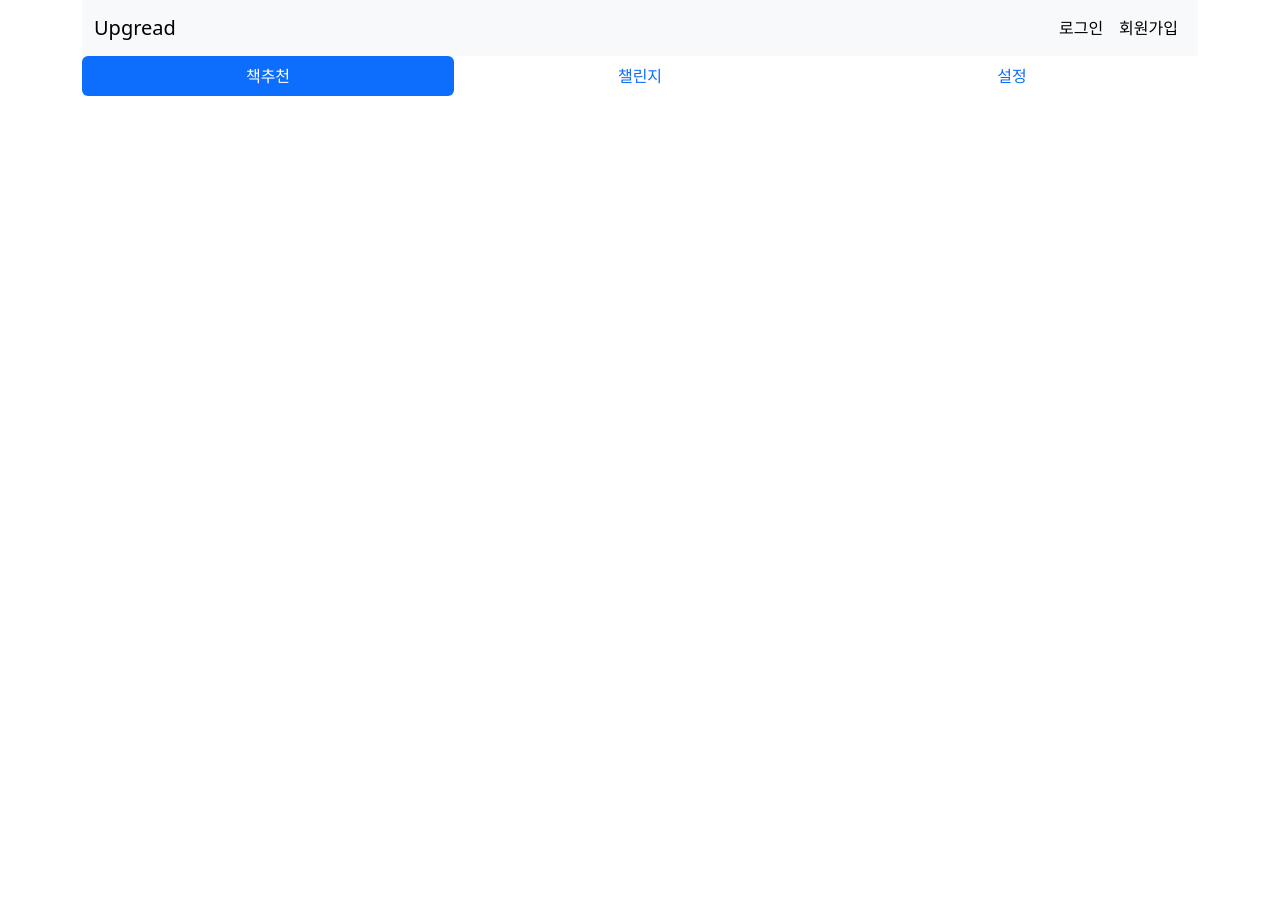
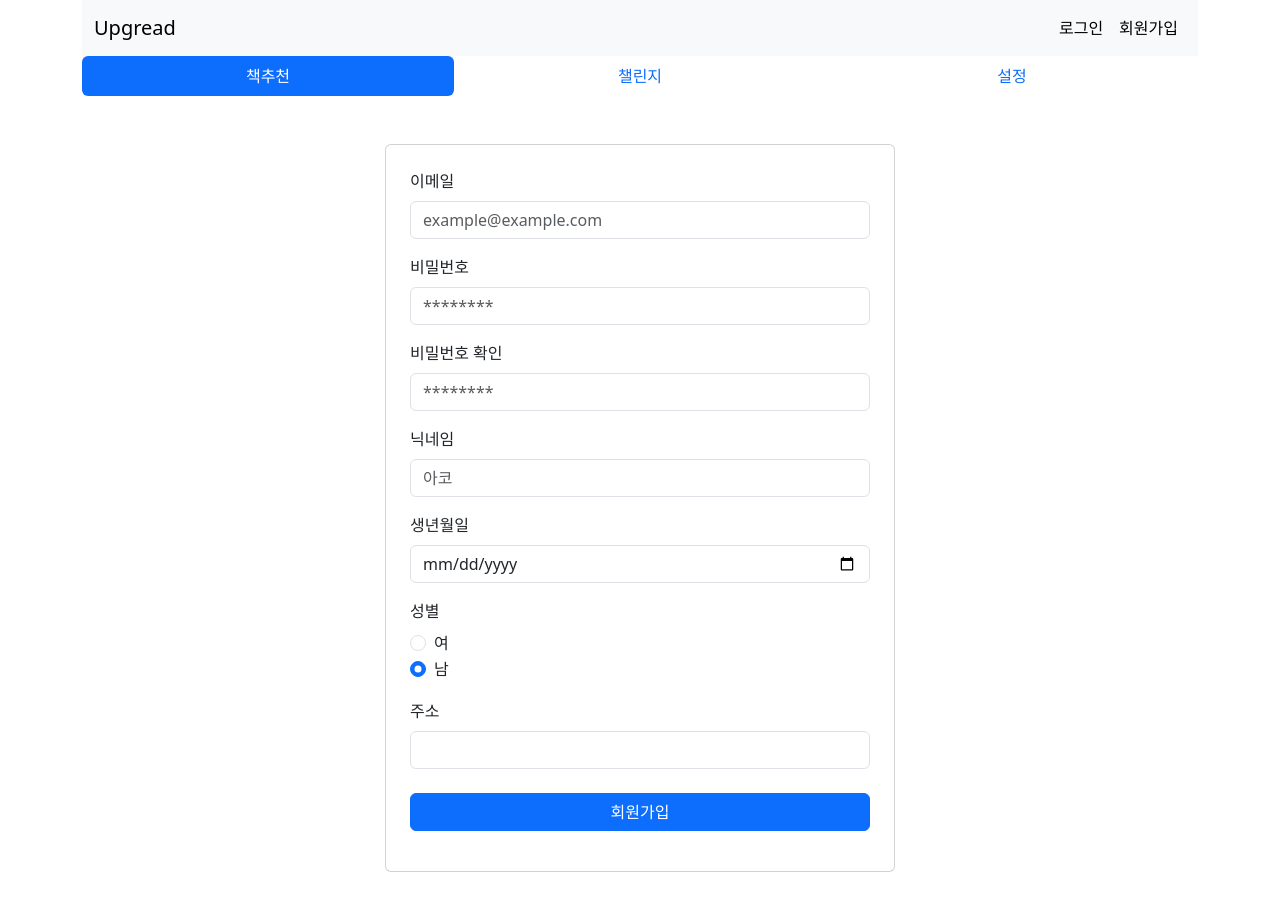
Before and after one commit to forever0801/upgread, a Vue app in the folder frontend/: page /join in a window 1280 px wide. Shown: the top 910 px of the page. Before the commit the page ends 800 px from the top, so only its background shows below. Built offline with nearby package versions, Linux system fonts and the light colour scheme.

Commit message:
feat: 회원강가입 페이지

```diff
--- a/frontend/src/router/index.js
+++ b/frontend/src/router/index.js
@@ -1,6 +1,7 @@
 import { createMemoryHistory, createRouter, createWebHistory } from 'vue-router';
 import HomeView from '@/views/HomeView.vue';
 import LoginView from '@/views/LoginView.vue';
+import JoinView from '@/views/JoinView.vue';
 
 const router = createRouter({
   history: createWebHistory(),
@@ -14,6 +15,11 @@ const router = createRouter({
       path: "/login",
       name: "login",
       component: LoginView
+    },
+    {
+      path: "/join",
+      name: "join",
+      component: JoinView
     }
   ]
 })
--- /dev/null
+++ b/frontend/src/views/JoinView.vue
@@ -0,0 +1,56 @@
+<template>
+  <div class="d-flex flex-column justify-content-center align-items-center p-5">
+    <div class="card w-50 p-4">
+      <div class="mb-3">
+        <label for="email" class="form-label">이메일</label>
+        <input type="email" class="form-control" id="email" placeholder="example@example.com">
+      </div>
+      <div class="mb-3">
+        <label for="password" class="form-label">비밀번호</label>
+        <input type="password" class="form-control" id="password" placeholder="********">
+      </div>
+      <div class="mb-3">
+        <label for="password-confirm" class="form-label">비밀번호 확인</label>
+        <input type="password" class="form-control" id="password-confirm" placeholder="********">
+      </div>
+      <div class="mb-3">
+        <label for="nickname" class="form-label">닉네임</label>
+        <input type="text" class="form-control" id="nickname" placeholder="아코">
+      </div>
+      <div class="mb-3">
+        <label for="birth-date" class="form-label">생년월일</label>
+        <input type="date" class="form-control" id="birth-date">
+      </div>
+      <div class="mb-3">
+        <div class="form-label">성별</div>
+        <div>
+          <div class="form-check">
+            <input class="form-check-input" type="radio" name="gender" id="female">
+            <label class="form-check-label" for="female">
+              여
+            </label>
+          </div>
+          <div class="form-check">
+            <input class="form-check-input" type="radio" name="gender" id="male" checked>
+            <label class="form-check-label" for="male">
+              남
+            </label>
+          </div>
+        </div>
+      </div>
+      <div class="mb-3">
+        <label for="address" class="form-label">주소</label>
+        <input type="text" class="form-control" id="address">
+      </div>
+      <button type="submit" class="btn btn-primary mb-3 my-2">회원가입</button>
+    </div>
+  </div>
+</template>
+
+<script setup>
+
+</script>
+
+<style scoped>
+
+</style>
```
